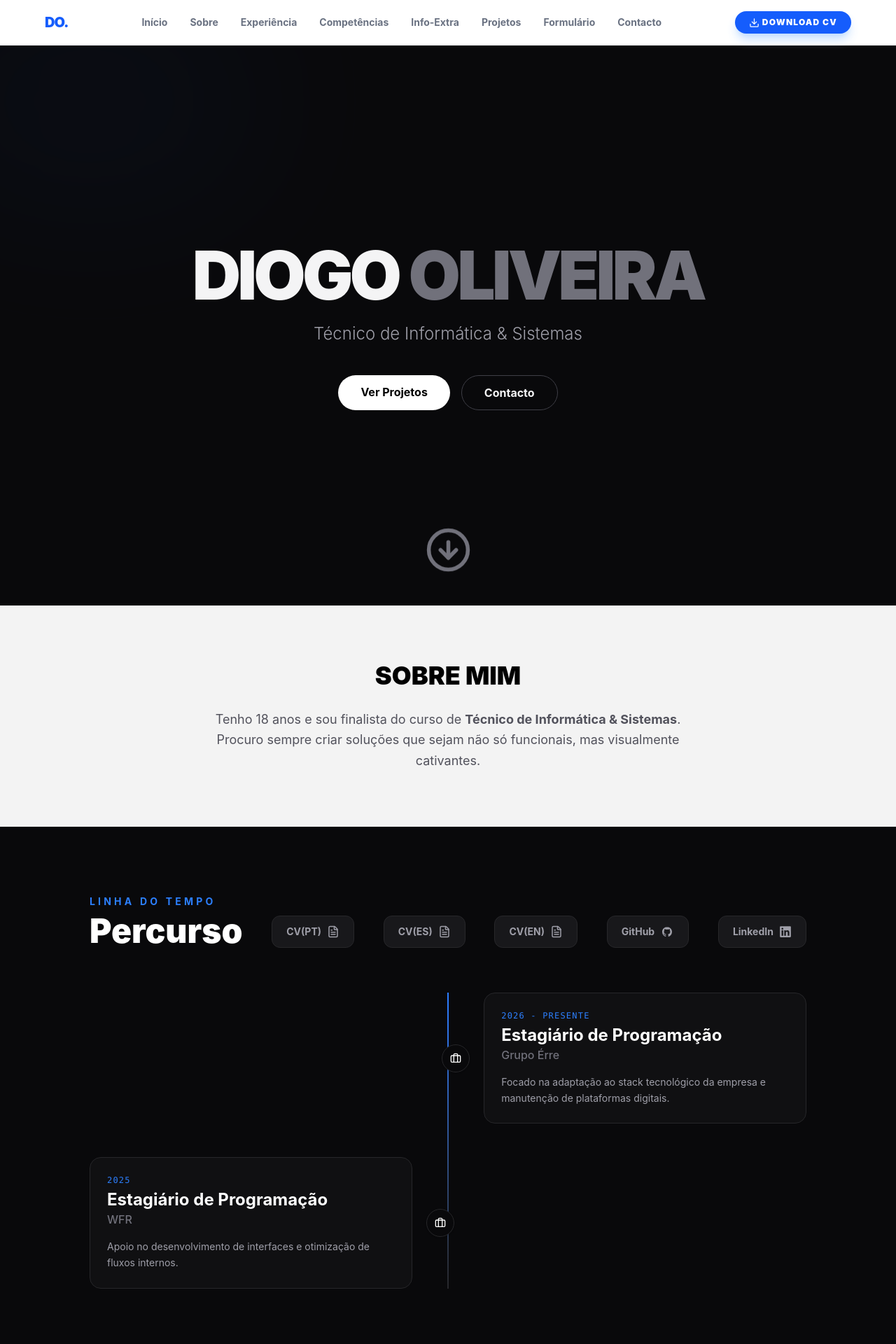
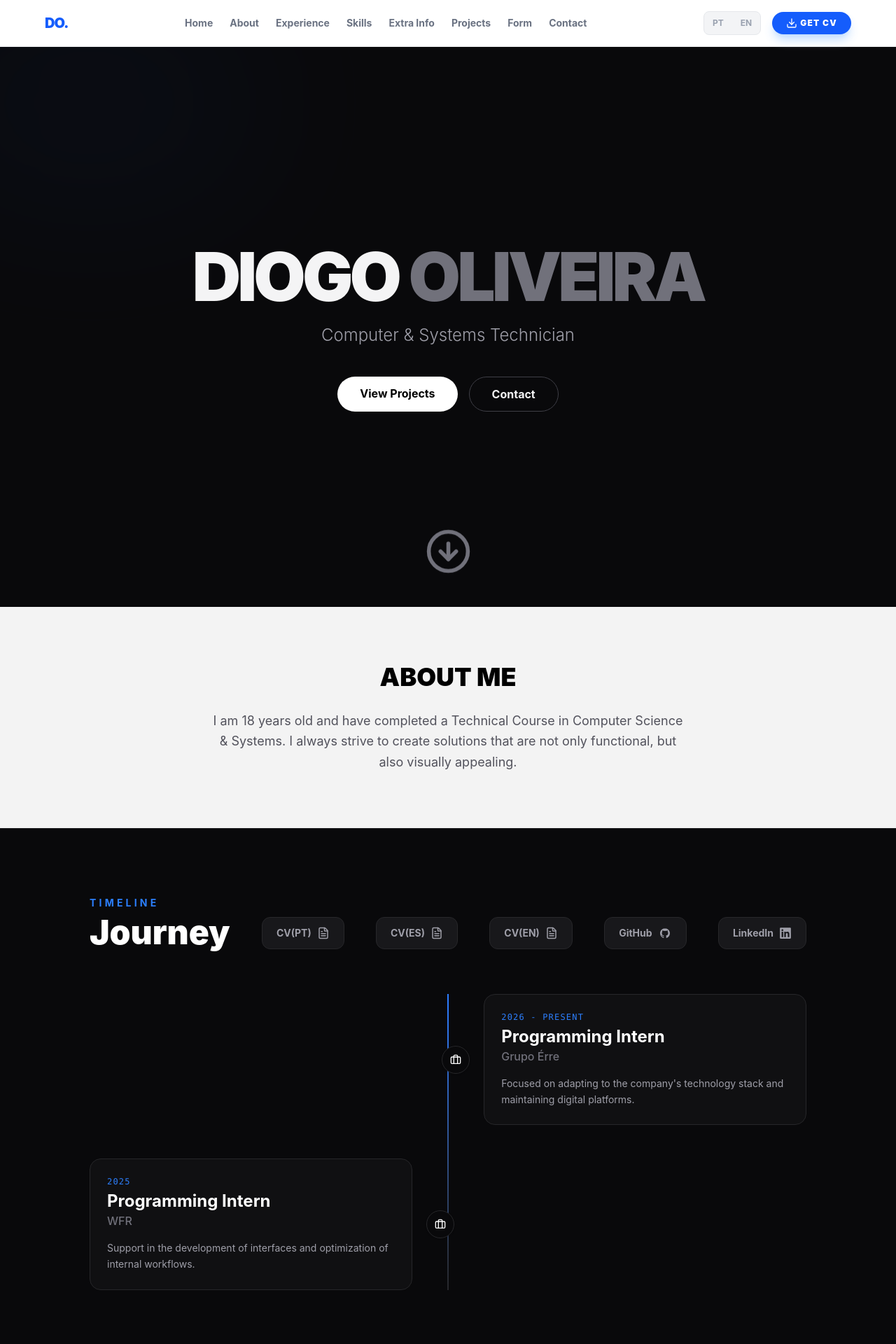
Before and after one commit to FORTI-4/cv, a React (Vite) app: page / in a window 1280 px wide. Shown: the top 1920 px of the page at 70% size. Built offline with nearby package versions, Linux system fonts and the light colour scheme.

Commit message:
idiomas e algumas melhorias

```diff
--- a/src/App.jsx
+++ b/src/App.jsx
@@ -1,4 +1,5 @@
 import { useTranslation } from 'react-i18next';
+import './i18n';
 import Navbar from './components/navbar';
 import Hero from './components/hero';
 import Sobre from './components/sobre';
@@ -13,6 +14,7 @@ import imgprojeto1 from './assets/imgprojeto1.png';
 import { FileText } from 'lucide-react';
 import { DiGithubBadge,  } from "react-icons/di";
 import { FaLinkedin } from "react-icons/fa";
+
 
 function App() {
 
@@ -29,7 +31,7 @@ function App() {
 
         <section id="sobre" className="py-20 bg-zinc-900/5">
         <div className="max-w-4xl mx-auto px-6 text-center">
-          <h1 className="text-4xl font-black mb-7">SOBRE MIM</h1>
+          <h1 className="text-4xl font-black mb-7">{t('about_title')}</h1>
           <Sobre />
         </div>
         </section>
@@ -38,8 +40,8 @@ function App() {
         <div className="max-w-5xl mx-auto">
           <div className="flex flex-col md:flex-row md:items-end justify-between mb-16 gap-4">
             <div>
-              <h2 className="text-sm uppercase tracking-[0.3em] text-blue-500 font-bold mb-2">Linha do Tempo</h2>
-              <h3 className="text-4xl md:text-5xl font-black text-white">Percurso</h3>
+              <h2 className="text-sm uppercase tracking-[0.3em] text-blue-500 font-bold mb-2">{t('timeline_subtitle')}  </h2>
+              <h3 className="text-4xl md:text-5xl font-black text-white">{t('experience_title')}</h3>
             </div>
             <a
               href="/cv-diogo.pdf"
@@ -78,7 +80,7 @@ function App() {
       </section>
 
         <section id="competencias" className="py-20 bg-zinc-950/1">
-          <h3 className="text-4xl font-black text-gray-900 text-center pb-10">Competências Técnicas</h3>
+          <h3 className="text-4xl font-black text-gray-900 text-center pb-10">{t('skills_title')}</h3>
         <div className="max-w-5xl mx-auto px-6 grid grid-cols-1 md:grid-cols-2 gap-12">
           <Competencias />
           <SkillBars />
@@ -92,20 +94,20 @@ function App() {
 
         <section id="projetos" className="py-24 px-6 bg-black text-white">
           <div className="max-w-5xl mx-auto">
-            <h2 className="text-4xl font-black mb-12">Projetos</h2>
-            <Projetos imagem={imgprojeto1} nome="Treino Freestyle Rap" descricao="Um projeto realizado em Javafx no NetBeans com a implementação de uma API também realizada por mim em Java com o apoio do Spring Boot. A função deste projeto é tentar apoiar as novas pessoas ou pessoas que já estão neste mundo, para poderem melhorar." />
+            <h2 className="text-4xl font-black mb-12">{t('projects_title')}</h2>
+            <Projetos imagem={imgprojeto1} nome={t('project1_name')} descricao={t('project1_desc')} />
           </div>
         </section>
 
         <section id="formulario" className="bg-slate-900 py-20 px-20 text-left">
-          <h1 className="text-4xl font-black mb-12 text-white">Formulário</h1>
+          <h1 className="text-4xl font-black mb-12 text-white">{t('form_title')}</h1>
         <Formulario />
         </section>
 
       </main>
       <footer className="bg-zinc-900 p-6 text-center text-gray-500 text-sm">
           <p><Contacto /></p>
-          <p className="m-4">© 2026 Diogo Oliveira. Construído com React e Tailwind CSS.</p>
+          <p className="m-4">© 2026 Diogo Oliveira. {t('footer_text')}</p>
         </footer>
     </div>
   );
--- a/src/components/competencias.jsx
+++ b/src/components/competencias.jsx
@@ -1,10 +1,14 @@
+import { useTranslation } from 'react-i18next';
 import { Database, Terminal } from 'lucide-react';
 import { FiLayout } from "react-icons/fi";
 function Competencias() {
+
+  const { t } = useTranslation();
+
   const categorias = [
     { title: "Frontend", icon: <FiLayout />, skills: ["React", "JS", "Tailwind", "HTML/CSS"], color: "text-blue-600" },
     { title: "Backend", icon: <Database />, skills: ["Java", "PHP", "Python", "MySQL"], color: "text-green-600" },
-    { title: "Ferramentas", icon: <Terminal />, skills: ["Git", "VS Code", "NetBeans"], color: "text-purple-600" }
+    { title: t('skills_subtitle'), icon: <Terminal />, skills: ["Git", "VS Code", "NetBeans"], color: "text-purple-600" }
   ];
 
   return (
--- a/src/components/experiencia.jsx
+++ b/src/components/experiencia.jsx
@@ -1,18 +1,22 @@
+import { useTranslation } from 'react-i18next';
 import { Briefcase } from 'lucide-react';
 
 function Experiencia() {
+
+  const { t } = useTranslation();
+
   const experiencias = [
     {
-      cargo: "Estagiário de Programação",
+      cargo: t('experience_cargo1'),
       empresa: "Grupo Érre",
-      data: "2026 - Presente",
-      desc: "Focado na adaptação ao stack tecnológico da empresa e manutenção de plataformas digitais.",
+      data: t('experience_data1'),
+      desc: t('experience_desc1'),
     },
     {
-      cargo: "Estagiário de Programação",
+      cargo: t('experience_cargo1'),
       empresa: "WFR",
-      data: "2025",
-      desc: "Apoio no desenvolvimento de interfaces e otimização de fluxos internos.",
+      data: t('experience_data2'),
+      desc: t('experience_desc2'),
     }
   ];
 
--- a/src/components/hero.jsx
+++ b/src/components/hero.jsx
@@ -1,6 +1,10 @@
+import { useTranslation } from 'react-i18next';
 import { CircleArrowDown } from 'lucide-react';
 
 function Hero() {
+
+  const { t } = useTranslation();
+
   return (
     <section className="relative h-screen w-full flex flex-col items-center justify-center bg-zinc-950 text-zinc-100 px-6">
 
@@ -15,7 +19,7 @@ function Hero() {
         </h1>
 
         <p className="text-lg md:text-2xl text-zinc-400 max-w-2xl mx-auto font-light leading-relaxed">
-          Técnico de Informática & Sistemas
+          {t('hero_subtitle')}
         </p>
 
         <div className="mt-10 flex gap-4 justify-center">
@@ -23,13 +27,13 @@ function Hero() {
             href="#projetos"
             className="bg-white text-black px-8 py-3 rounded-full font-bold hover:bg-zinc-200 transition-all active:scale-95"
           >
-            Ver Projetos
+            {t('hero_button1')}
           </a>
           <a
             href="#contacto"
             className="border border-zinc-700 px-8 py-3 rounded-full font-bold hover:bg-zinc-900 transition-all"
           >
-            Contacto
+            {t('hero_button2')}
           </a>
         </div>
       </div>
--- a/src/components/navbar.jsx
+++ b/src/components/navbar.jsx
@@ -1,28 +1,52 @@
-import { Download } from "lucide-react";
+import { useTranslation } from 'react-i18next';
+import { Download, Globe } from "lucide-react";
 
 function Navbar() {
+  const { t, i18n } = useTranslation();
+
+  const changeLanguage = (lng) => {
+    i18n.changeLanguage(lng);
+  };
+
   return (
     <nav className="sticky top-0 z-50 bg-white/80 backdrop-blur-md border-b border-gray-100 px-6 py-4">
       <div className="max-w-6xl mx-auto flex justify-between items-center">
-        <span className="font-black text-blue-600 text-xl tracking-tighter"><a href="App.jsx">DO.</a></span>
-
-        <div className="hidden md:flex gap-8 text-sm font-bold text-gray-500">
-          <a href="#inicio" className="hover:text-blue-600 transition-colors">Início</a>
-          <a href="#sobre" className="hover:text-blue-600 transition-colors">Sobre</a>
-          <a href="#experiencia" className="hover:text-blue-600 transition-colors">Experiência</a>
-          <a href="#competencias" className="hover:text-blue-600 transition-colors">Competências</a>
-          <a href="#extra" className="hover:text-blue-600 transition-colors">Info-Extra</a>
-          <a href="#projetos" className="hover:text-blue-600 transition-colors">Projetos</a>
-          <a href="#formulario" className="hover:text-blue-600 transition-colors">Formulário</a>
-          <a href="#contacto" className="hover:text-blue-600 transition-colors">Contacto</a>
+        <span className="font-black text-blue-600 text-xl tracking-tighter">
+          <a href="/">DO.</a>
+        </span>
+        <div className="hidden md:flex gap-6 text-sm font-bold text-gray-500">
+          <a href="#inicio" className="hover:text-blue-600 transition-colors">{t('nav_home')}</a>
+          <a href="#sobre" className="hover:text-blue-600 transition-colors">{t('nav_about')}</a>
+          <a href="#experiencia" className="hover:text-blue-600 transition-colors">{t('nav_experience')}</a>
+          <a href="#competencias" className="hover:text-blue-600 transition-colors">{t('nav_skills')}</a>
+          <a href="#extra" className="hover:text-blue-600 transition-colors">{t('nav_extra')}</a>
+          <a href="#projetos" className="hover:text-blue-600 transition-colors">{t('nav_projects')}</a>
+          <a href="#formulario" className="hover:text-blue-600 transition-colors">{t('nav_form')}</a>
+          <a href="#contacto" className="hover:text-blue-600 transition-colors">{t('nav_contact')}</a>
         </div>
-
-        <a
-          href="/cv-diogo.pdf"
-          download
-          className="flex items-center gap-1 bg-blue-600 text-white px-5 py-2 rounded-full text-xs font-black uppercase tracking-widest hover:bg-blue-700 transition-all shadow-lg shadow-blue-200">
-          <Download size={15}/> Download CV
-        </a>
+        <div className="flex items-center gap-4">
+          <div className="flex items-center gap-2 bg-gray-100 p-1 rounded-lg border border-gray-200">
+            <button
+              onClick={() => changeLanguage('pt')}
+              className={`px-2 py-1 text-xs font-bold rounded ${i18n.language === 'pt' ? 'bg-white shadow-sm text-blue-600' : 'text-gray-400'}`}
+            >
+              PT
+            </button>
+            <button
+              onClick={() => changeLanguage('en')}
+              className={`px-2 py-1 text-xs font-bold rounded ${i18n.language === 'en' ? 'bg-white shadow-sm text-blue-600' : 'text-gray-400'}`}
+            >
+              EN
+            </button>
+          </div>
+          <a
+            href="/cv-diogo.pdf"
+            download
+            className="flex items-center gap-1 bg-blue-600 text-white px-5 py-2 rounded-full text-xs font-black uppercase tracking-widest hover:bg-blue-700 transition-all shadow-lg shadow-blue-200"
+          >
+            <Download size={16}/> {t('download_cv')}
+          </a>
+        </div>
       </div>
     </nav>
   );
--- a/src/components/projetos.jsx
+++ b/src/components/projetos.jsx
@@ -1,6 +1,7 @@
 import { useState } from 'react';
 import { Heart } from 'lucide-react';
 function Projetos({ nome, descricao, imagem }) {
+
   const [likes, setLikes] = useState(0);
 
   return (
--- a/src/components/skillbars.jsx
+++ b/src/components/skillbars.jsx
@@ -1,4 +1,8 @@
+import { useTranslation } from 'react-i18next';
 function SkillBars() {
+
+  const { t } = useTranslation();
+
   const skills = [
     { nome: "HTML", nivel: 75, cor: "bg-orange-500" },
     { nome: "JavaScript", nivel: 55, cor: "bg-amber-400" },
@@ -10,7 +14,7 @@ function SkillBars() {
 
   return (
     <div className="bg-white p-6 rounded-2xl shadow-sm border border-gray-100  hover:shadow-md transition-shadow">
-      <h3 className="text-lg font-bold mb-5 text-gray-800">Nível Técnico</h3>
+      <h3 className="text-lg font-bold mb-5 text-gray-800">{t('skill_title')}</h3>
       <div className="space-y-5">
         {skills.map((s, index) => (
           <div key={index}>
--- a/src/components/sobre.jsx
+++ b/src/components/sobre.jsx
@@ -1,9 +1,12 @@
+import { useTranslation } from 'react-i18next';
 function Sobre() {
+
+  const { t } = useTranslation();
+
   return (
     <div className="space-y-6">
       <p className="text-lg text-zinc-600 leading-relaxed max-w-2xl mx-auto text-center">
-        Tenho 18 anos e sou finalista do curso de <b>Técnico de Informática & Sistemas</b>.
-        Procuro sempre criar soluções que sejam não só funcionais, mas visualmente cativantes.
+        {t('about_desc')}
       </p>
     </div>
   );
--- /dev/null
+++ b/src/i18n.js
@@ -0,0 +1,116 @@
+import i18n from 'i18next';
+import { initReactI18next } from 'react-i18next';
+import LanguageDetector from 'i18next-browser-languagedetector';
+
+i18n
+  .use(LanguageDetector)
+  .use(initReactI18next)
+  .init({
+    debug: true,
+    fallbackLng: 'pt',
+    interpolation: {
+      escapeValue: false,
+    },
+      resources: {
+        pt: {
+            translation: {
+            nav_home: "Início",
+            nav_about: "Sobre",
+            nav_experience: "Experiência",
+            nav_skills: "Competências",
+            nav_extra: "Info-Extra",
+            nav_projects: "Projetos",
+            nav_form: "Formulário",
+            nav_contact: "Contacto",
+            download_cv: "Download CV",
+            hero_subtitle: "Técnico de Informática & Sistemas",
+            hero_button1: "Ver Projetos",
+            hero_button2: "Contacto",
+            about_title: "SOBRE MIM",
+            about_desc: "Tenho 18 anos e sou finalista do curso de Técnico de Informática & Sistemas. Procuro sempre criar soluções que sejam não só funcionais, mas visualmente cativantes.",
+            timeline_subtitle: "Linha do Tempo",
+            experience_title: "Percurso",
+            experience_data1: "2026 - Presente",
+            experience_data2: "2025",
+            experience_cargo1: "Estagiário de Programação",
+            experience_desc1: "Focado na adaptação ao stack tecnológico da empresa e manutenção de plataformas digitais.",
+            experience_desc2: "Apoio no desenvolvimento de interfaces e otimização de fluxos internos.",
+            skills_title: "Competências Técnicas",
+            skills_subtitle: "Ferramentas",
+            skill_title: "Nível Tecnico",
+            extra_educ_title: "Educação",
+            extra_educ_course: "Técnico de Informática e Sistemas",
+            extra_educ_course_subtitle: "Curso Profissional (Nível 4 EQF)",
+            extra_educ_course_desc: "Foco em Programação, Redes e Gestão de Bases de Dados.",
+            extra_leisure_title: "Lazer",
+            extra_leisure_subtitle1: "Música & Freestyle",
+            extra_leisure_subtitle2: "Gaming",
+            extra_leisure_subtitle3: "Desporto",
+            extra_leisure_subtitle4: "Leitura (Comics & Manga)",
+            projects_title: "Projetos",
+            project1_name: "Treino Freestyle Rap",
+            project1_desc: "Um projeto realizado em Javafx no NetBeans com a implementação de uma API também realizada por mim em Java com o apoio do Spring Boot. A função deste projeto é tentar apoiar as novas pessoas ou pessoas que já estão neste mundo, para poderem melhorar.",
+            form_title: "Formulário",
+            form_subtitle: "Vamos conversar?",
+            form_field1: "Nome",
+            form_field2: "Email",
+            form_field3: "Telemóvel(Opcional)",
+            form_field4: "Mensagem",
+            form_field4_subtitle: "Mande a sua mensagem",
+            contact_title: "Contacto Direto",
+            footer_text: "Construído com React e Tailwind CSS."
+            }
+        },
+        en: {
+            translation: {
+            nav_home: "Home",
+            nav_about: "About",
+            nav_experience: "Experience",
+            nav_skills: "Skills",
+            nav_extra: "Extra Info",
+            nav_projects: "Projects",
+            nav_form: "Form",
+            nav_contact: "Contact",
+            download_cv: "Get CV",
+            hero_subtitle: "Computer & Systems Technician",
+            hero_button1: "View Projects",
+            hero_button2: "Contact",
+            about_title: "ABOUT ME",
+            about_desc: "I am 18 years old and have completed a Technical Course in Computer Science & Systems. I always strive to create solutions that are not only functional, but also visually appealing.",
+            timeline_subtitle: "Timeline",
+            experience_title: "Journey",
+            experience_data1: "2026 - Present",
+            experience_data2: "2025",
+            experience_cargo1: "Programming Intern",
+            experience_desc1: "Focused on adapting to the company's technology stack and maintaining digital platforms.",
+            experience_desc2: "Support in the development of interfaces and optimization of internal workflows.",
+            skills_title: "Technical Skills",
+            skills_subtitle: "Tools",
+            skill_title: "Technical Level",
+            extra_educ_title: "Education",
+            extra_educ_course: "Computer and Systems Technician",
+            extra_educ_course_subtitle: "Professional Course (Level 4 EQF)",
+            extra_educ_course_desc: "Focus on Programming, Networks, and Database Management.",
+            extra_leisure_title: "Leisure",
+            extra_leisure_subtitle1: "Music & Freestyle",
+            extra_leisure_subtitle2: "Gaming",
+            extra_leisure_subtitle3: "Sport",
+            extra_leisure_subtitle4: "Reading (Comics & Manga)",
+            projects_title: "Projects",
+            project1_name: "Freestyle Rap Training",
+            project1_desc: "This is a project developed in JavaFX using NetBeans, with an API implementation also created by me in Java, supported by Spring Boot. The purpose of this project is to support newcomers or those already in this field, so they can improve their skills.",
+            form_title: "Form",
+            form_subtitle: "Let's talk?",
+            form_field1: "Name",
+            form_field2: "Email",
+            form_field3: "Phone number (Optional)",
+            form_field4: "Message",
+            form_field4_subtitle: "Send your message",
+            contact_title: "Direct contact",
+            footer_text: "Built with React and Tailwind CSS."
+            }
+        }
+    }
+  });
+
+export default i18n;
```
Also changed, not shown: src/components/contacto.jsx (+27 -4 lines), src/components/extra.jsx (+13 -11 lines), src/components/formulario.jsx (+10 -6 lines), 1 other file (tests, documents, lock files or other folders).
